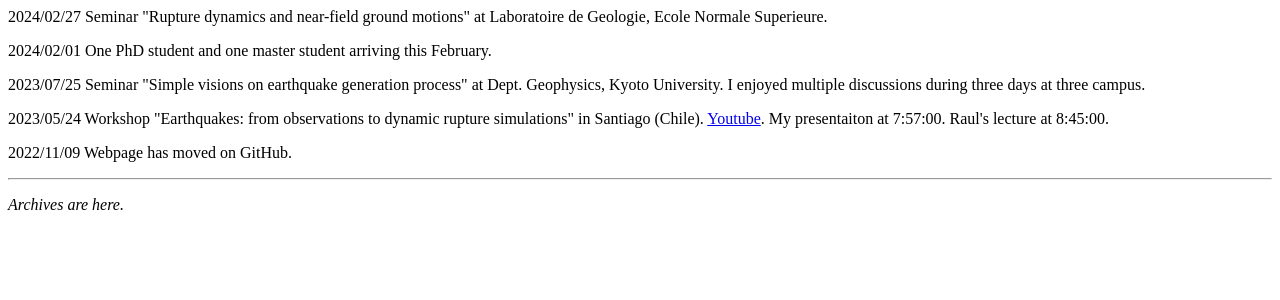
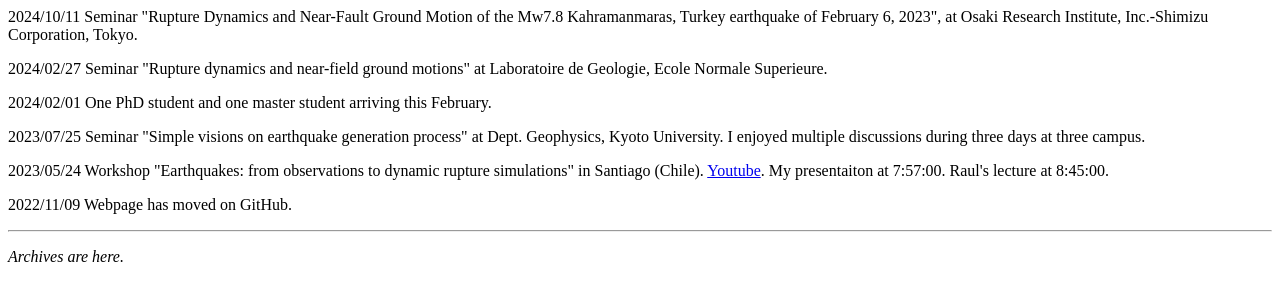
Before and after one commit to aochihi/aochihi.github.io, a plain HTML site: page news.html in a window 1280 px wide. Drawn offline with Linux system fonts and the light colour scheme.

Commit message:
Add files via upload

```diff
--- a/news.html
+++ b/news.html
@@ -5,6 +5,8 @@
 
 </head>
 <body>
+
+<p>2024/10/11 Seminar "Rupture Dynamics and Near-Fault Ground Motion of the Mw7.8 Kahramanmaras, Turkey earthquake of February 6, 2023", at Osaki Research Institute, Inc.-Shimizu Corporation, Tokyo.
 
 <p>2024/02/27 Seminar "Rupture dynamics and near-field ground motions" at Laboratoire de Geologie, Ecole Normale Superieure.
 
```
